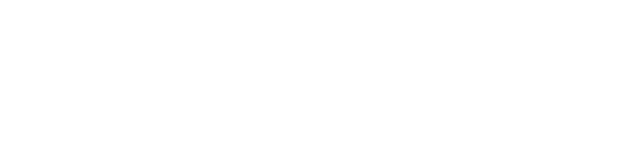
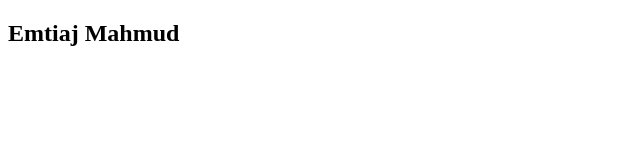
Before and after one commit to EazRumel/Basic-P, a plain HTML site: page index.html in a window 1280 px wide. Shown: the whole page, without its empty margins (0-640 px from the left). Drawn offline with Linux system fonts and the light colour scheme.

Commit message:
updated the title and given a h2 tag

```diff
--- a/index.html
+++ b/index.html
@@ -3,7 +3,9 @@
   <head>
     <meta charset="UTF-8" />
     <meta name="viewport" content="width=device-width, initial-scale=1.0" />
-    <title>Document</title>
+    <title>My Basic Project</title>
   </head>
-  <body></body>
+  <body>
+    <h2>Emtiaj Mahmud</h2>
+  </body>
 </html>
```
